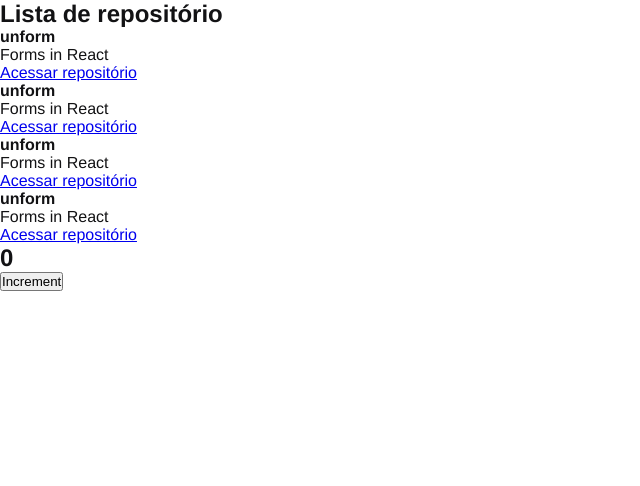
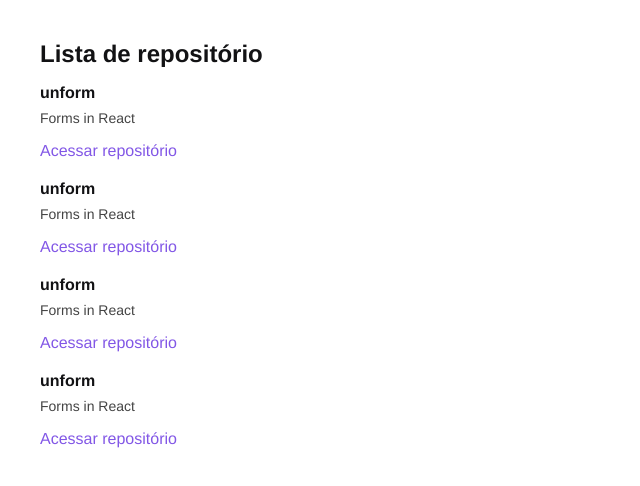
Before and after one commit to CaioLuColaco/01-github-explorer, a React app: page / in a window 1280 px wide. Shown: the top 486 px of the page, without its empty margins (0-640 px from the left). Built offline with nearby package versions, Linux system fonts and the light colour scheme.

Commit message:
stylized the repositoryList

```diff
--- a/package.json
+++ b/package.json
@@ -16,11 +16,13 @@
     "@babel/core": "^7.17.5",
     "@babel/preset-env": "^7.16.11",
     "@babel/preset-react": "^7.16.7",
+    "@pmmmwh/react-refresh-webpack-plugin": "^0.5.4",
     "babel-loader": "^8.2.3",
     "cross-env": "^7.0.3",
     "css-loader": "^6.7.0",
     "html-webpack-plugin": "^5.5.0",
     "node-sass": "^7.0.1",
+    "react-refresh": "^0.11.0",
     "sass-loader": "^12.6.0",
     "style-loader": "^3.3.1",
     "webpack": "^5.70.0",
--- a/src/App.jsx
+++ b/src/App.jsx
@@ -1,12 +1,8 @@
-import { Counter } from './components/Counter'
 import { RepositoryList } from './components/RepositoryList'
 import './styles/global.scss'
 
 export function App() {
     return (
-        <>
-            <RepositoryList />
-            <Counter />
-        </>
+        <RepositoryList />
     )
 }
--- a/src/components/Counter.jsx
+++ /dev/null
@@ -1,16 +0,0 @@
-import { useState } from 'react';
-
-export function Counter() {
-    const [counter, setCounter] = useState(0);
-
-    function increment() {
-        setCounter(counter + 1)
-    }
-
-    return (
-        <div>
-            <h2>{counter}</h2>
-            <button type="button" onClick={increment}>Increment</button>
-        </div>
-    );
-}
--- a/src/components/RepositoryList.jsx
+++ b/src/components/RepositoryList.jsx
@@ -1,4 +1,6 @@
 import { RepositoryItem } from "./RepositoryItem";
+
+import '../styles/repositories.scss'
 
 const repository = {
     name: 'unform',
--- /dev/null
+++ b/src/styles/repositories.scss
@@ -0,0 +1,30 @@
+section.repository-list {
+    margin: 40px;
+
+    h1 {
+        margin-bottom: 16px;
+    }
+
+    ul {
+        list-style: none;
+
+        li {
+            & + li {
+                margin-top: 20px;
+            }
+
+            p {
+                font-size: 14px;
+                color: #444;
+                margin-top: 8px;
+            }
+
+            a {
+                display: inline-block;
+                margin-top: 16px;
+                text-decoration: none;
+                color: #8257e6;
+            }
+        }
+    }
+}
--- a/webpack.config.js
+++ b/webpack.config.js
@@ -1,5 +1,6 @@
 const path = require('path')
 const HtmlWebpackPlugin = require('html-webpack-plugin')
+const ReactRefreshWebpackPlugin = require('@pmmmwh/react-refresh-webpack-plugin')
 
 const isDevelopment = process.env.NODE_ENV !== 'production'
 
@@ -18,18 +19,27 @@
         static: {
             directory: path.join(__dirname, 'public')
         },
+        hot: true,
     },
     plugins: [
+        isDevelopment && new ReactRefreshWebpackPlugin(),
         new HtmlWebpackPlugin({
             template: path.resolve(__dirname, 'public', 'index.html')
         })
-    ],
+    ].filter(Boolean),
     module: {
         rules: [
             {
                 test: /\.jsx$/,
                 exclude: /node_modules/,
-                use: 'babel-loader',
+                use: {
+                    loader: 'babel-loader',
+                    options: {
+                        plugins: [
+                            isDevelopment && require.resolve('react-refresh/babel')
+                        ].filter(Boolean)
+                    }
+                },
             },
             {
                 test: /\.scss$/,
```
Also changed, not shown: 1 other file (tests, documents, lock files or other folders).
